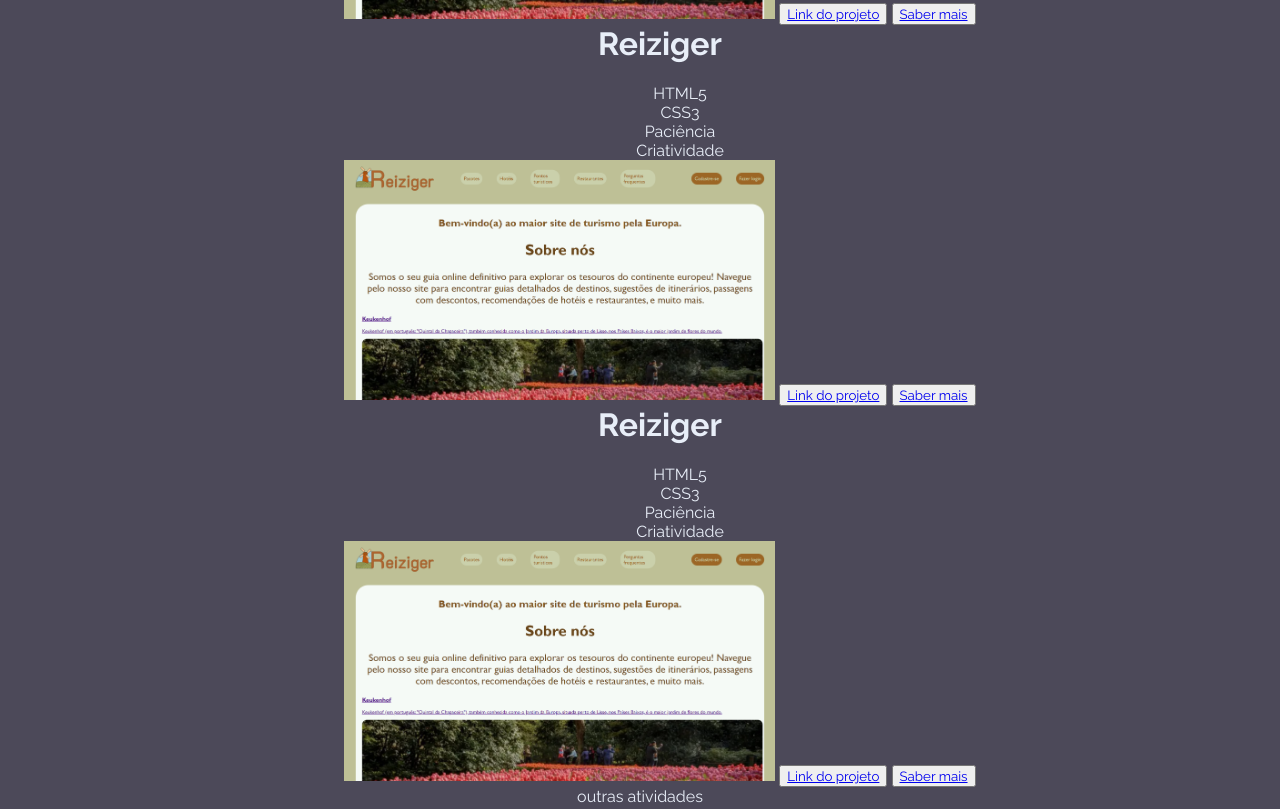
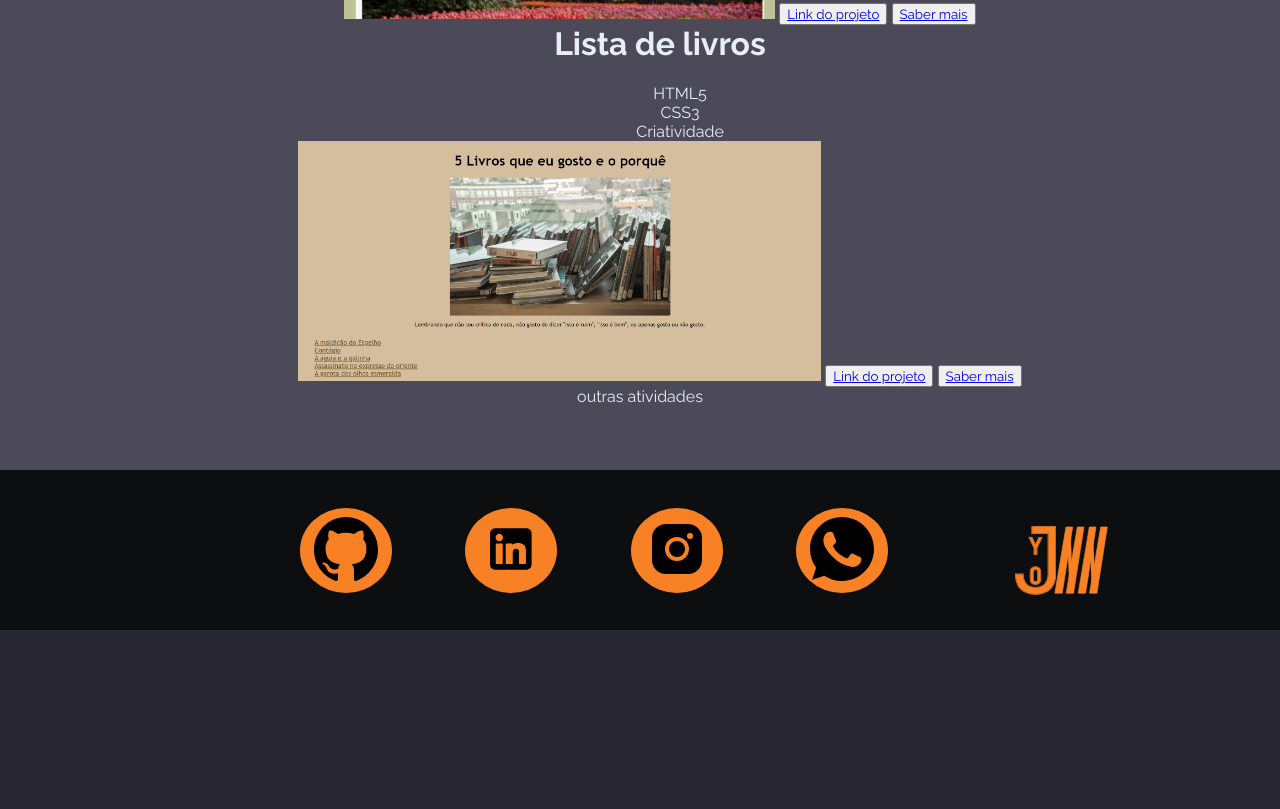
Before and after one commit to jhulyanne/portifolio.m1-pda, a plain HTML site: page HTML/index.html in a window 1280 px wide. Shown: the part 3693-4502 px from the top of the page. After the commit the page ends 4323 px from the top, so only its background shows below. Drawn offline with Linux system fonts and the light colour scheme.

Commit message:
adicionando projetos

```diff
--- a/HTML/index.html
+++ b/HTML/index.html
@@ -102,32 +102,17 @@
                     <button><a href="scratch.html">Saber mais</a></button>
                 </li>
                 <li>
-                    <h3>Reiziger</h3>
+                    <h3>Lista de livros</h3>
                     <ul class="techSkillsUsed">
                         <li>HTML5</li>
                         <li>CSS3</li>
                     </ul>
                     <ul class="softSkillsUsed">
-                        <li>Paciência</li>
                         <li>Criatividade</li>
                     </ul>
-                    <img class="projectImg" src="../images/reiziger.png" alt="">
-                    <button><a href="https://github.com/jhulyanne/reiziger-pastEurotravels">Link do projeto</a></button>
-                    <button><a href="scratch.html">Saber mais</a></button>
-                </li>
-                <li>
-                    <h3>Reiziger</h3>
-                    <ul class="techSkillsUsed">
-                        <li>HTML5</li>
-                        <li>CSS3</li>
-                    </ul>
-                    <ul class="softSkillsUsed">
-                        <li>Paciência</li>
-                        <li>Criatividade</li>
-                    </ul>
-                    <img class="projectImg" src="../images/reiziger.png" alt="">
-                    <button><a href="https://github.com/jhulyanne/reiziger-pastEurotravels">Link do projeto</a></button>
-                    <button><a href="scratch.html">Saber mais</a></button>
+                    <img class="projectImg" src="../images/listaLivros.png" alt="">
+                    <button><a href="https://github.com/jhulyanne/atividades.assincronas-pda/tree/main/A5-adaptando">Link do projeto</a></button>
+                    <button><a href="livros.html">Saber mais</a></button>
                 </li>
             </section>
         <section class="" id="">outras atividades</section>
```
Also changed, not shown: HTML/livros.html (added), images/listaLivros.png (added).
